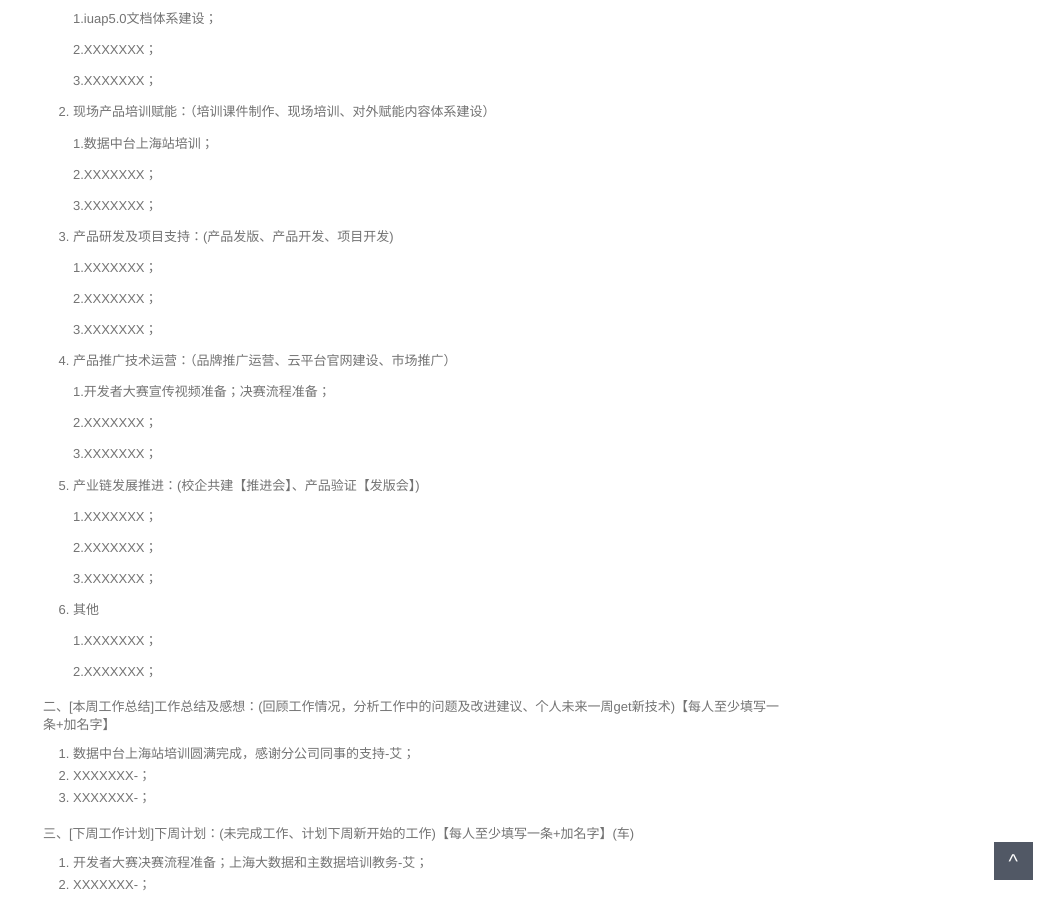
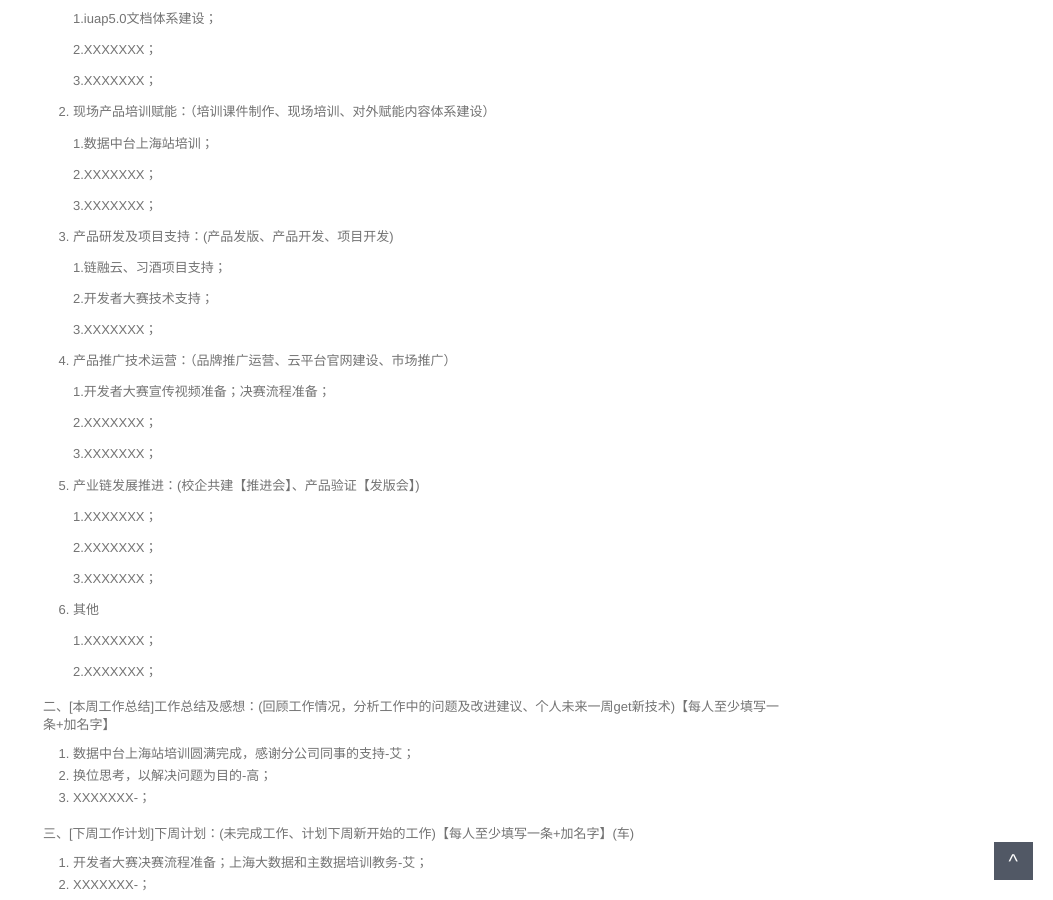
Before and after one commit to walllFlower/blog, a Jekyll site: the page built from _posts/2018-07-17-day_report_cxz.md, in a window 1280 px wide and 900 px high, scrolled down 559 px. Shown: the whole window, without its empty margins (227-1280 px from the left). Built offline with Jekyll 4.4.1, drawn with Linux system fonts in a browser that asks for light colours; comment, search, counter and statistics services are not loaded.

Commit message:
Update 2018-07-17-day_report_cxz.md

```diff
--- a/_posts/2018-07-17-day_report_cxz.md
+++ b/_posts/2018-07-17-day_report_cxz.md
@@ -42,9 +42,9 @@ categories: 技术运营工作周报
 
 3. 产品研发及项目支持：(产品发版、产品开发、项目开发)
 
-    1.XXXXXXX；
-
-    2.XXXXXXX；
+    1.链融云、习酒项目支持；
+
+    2.开发者大赛技术支持；
 
     3.XXXXXXX；
 
@@ -74,7 +74,7 @@ categories: 技术运营工作周报
 二、[本周工作总结]工作总结及感想：(回顾工作情况，分析工作中的问题及改进建议、个人未来一周get新技术)【每人至少填写一条+加名字】
 
 1. 数据中台上海站培训圆满完成，感谢分公司同事的支持-艾；
-2. XXXXXXX-；
+2. 换位思考，以解决问题为目的-高；
 3. XXXXXXX-；
 
 三、[下周工作计划]下周计划：(未完成工作、计划下周新开始的工作)【每人至少填写一条+加名字】(车)
```
